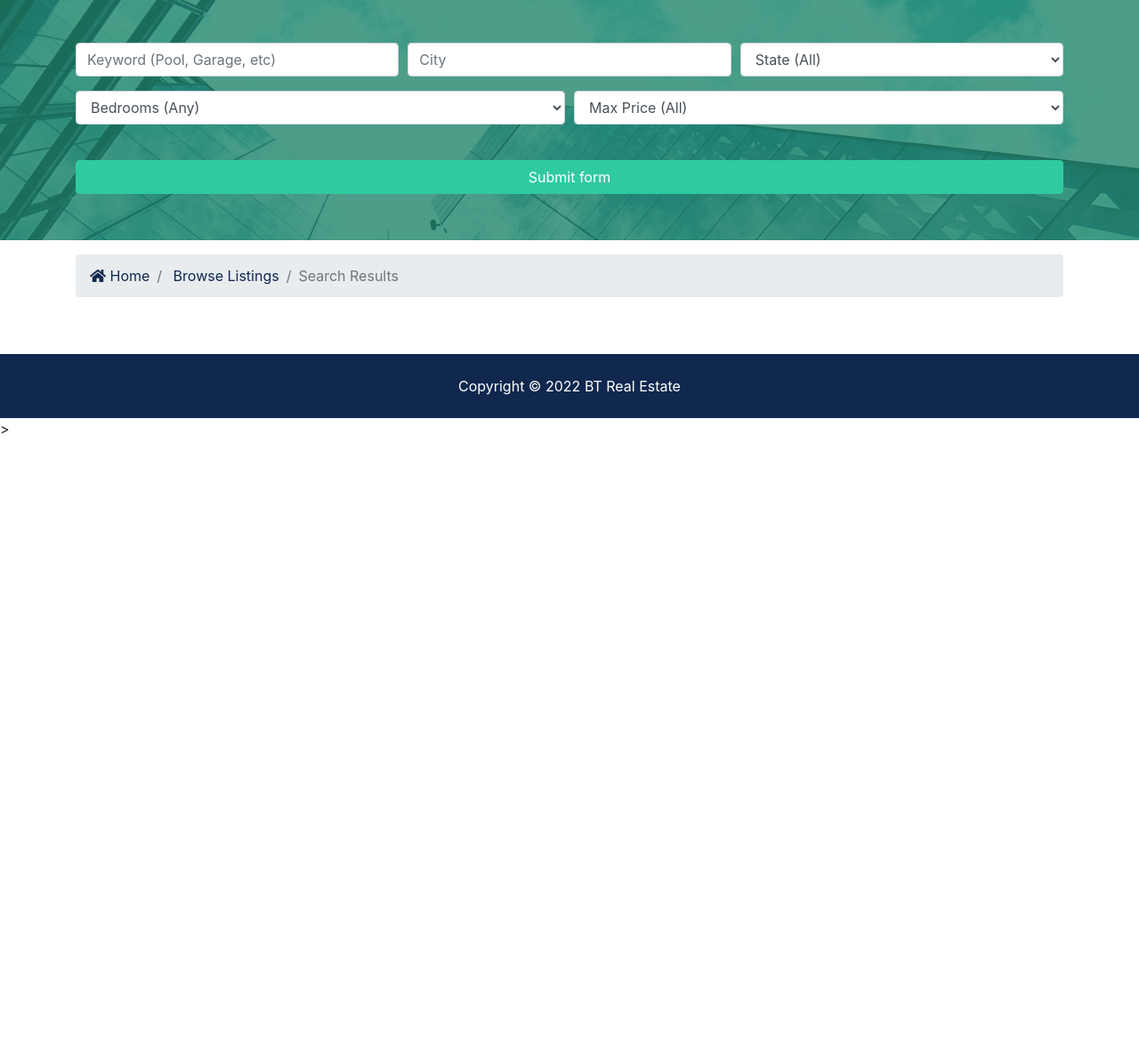
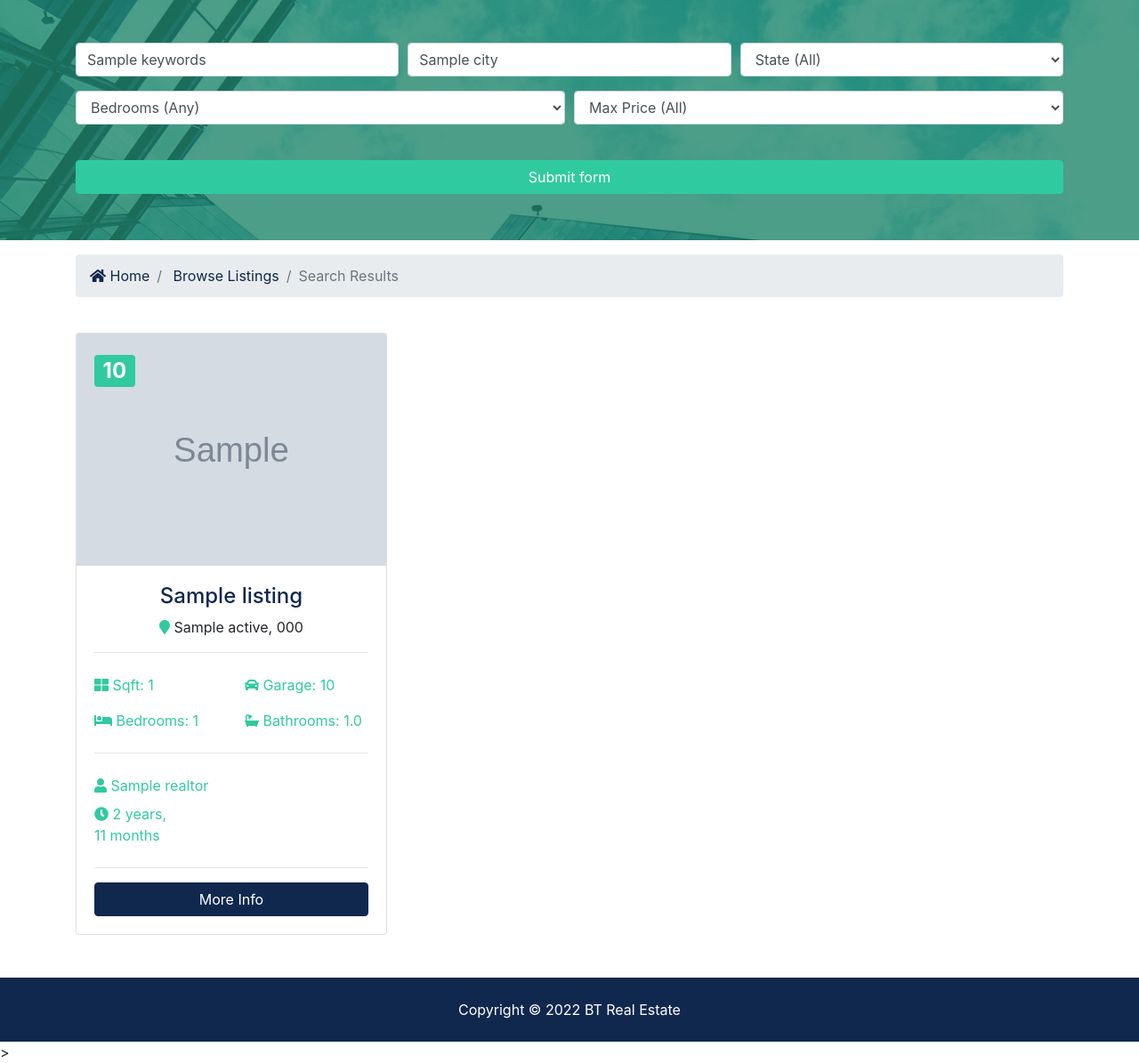
Before and after one commit to KiraL-github/20221010pyexer, a Django app: template templates/listings/search.html in a window 1280 px wide. Shown: the part 128-1323 px from the top of the page at 89% size. Before the commit the page ends 616 px from the top, so only its background shows below. Run offline with Django 3.2, Linux system fonts and the light colour scheme; tables that the repository leaves empty hold one stand-in row (values such as "Sample post"); the template is opened without the code that fills it: values that come from a table or form of the project are taken from there, most other values are stand-ins (such as "Sample title", 1, 10 or a date in 2020); grey boxes marked "Sample" are stand-in pictures; some libraries are stand-ins or nearby versions.

Commit message:
fixed search function

```diff
--- a/btre/settings.py
+++ b/btre/settings.py
@@ -86,7 +86,7 @@ DATABASES = {
         'ENGINE':  'django.db.backends.postgresql',
         'NAME':  'btredb',
         'USER': 'postgres',
-        'PASSWORD': 'srdaold',
+        'PASSWORD': '1234',
         'HOST': 'localhost',
     }
 }
--- a/listings/models.py
+++ b/listings/models.py
@@ -2,6 +2,7 @@ from django.db import models
 from datetime import datetime
 from realtors.models import Realtor
 # ! /LISTINGS/ -> API = APP -> /REALTORS/
+
 
 class Listing(models.Model):
     # ! Listing 會冇 s, 因這是 single record
@@ -19,8 +20,7 @@ class Listing(models.Model):
     sqft = models.IntegerField()
     lot_size = models.DecimalField(max_digits=5, decimal_places=1)
     is_published = models.BooleanField(default=True)
-    list_data = models.DateTimeField(default=datetime.now, blank=True)
-    # 正確是 list_date , 入咗database, 從此以後就叫 list_data
+    list_date = models.DateTimeField(default=datetime.now, blank=True)
     # photo - 有s嘅係house, 冇s係?
     photo_main = models.ImageField(upload_to='photos/%Y/%m/%d')
     photo_1 = models.ImageField(upload_to='photos/%Y/%m/%d', blank=True)
--- a/pages/views.py
+++ b/pages/views.py
@@ -10,7 +10,7 @@ from listings.choices import price_choices, state_choices, bedroom_choices
 
 def index(request):
     listings = Listing.objects.order_by(
-        '-list_data').filter(is_published=True)[:3]
+        '-list_date').filter(is_published=True)[:3]
     # make sure it's "data"
     context = {
         'listings': listings,
--- a/templates/listings/search.html
+++ b/templates/listings/search.html
@@ -1,14 +1,13 @@
 {% extends 'base.html' %}
-<!-- load humanize -->
+<!-- load humanize  -->
 {% load humanize %}
-<!-- block begin -->
+<!-- block begin  -->
 {% block content %}
-
 <section id="showcase-inner" class="showcase-search text-white py-5">
   <div class="container">
     <div class="row text-center">
       <div class="col-md-12">
-        <form action="search.html">
+        <form action="{% url 'search' %}">
           <!-- Form Row 1 -->
           <div class="form-row">
             <div class="col-md-4 mb-3">
@@ -18,6 +17,7 @@
                 name="keywords"
                 class="form-control"
                 placeholder="Keyword (Pool, Garage, etc)"
+                value="{{values.keywords}}"
               />
             </div>
 
@@ -28,6 +28,7 @@
                 name="city"
                 class="form-control"
                 placeholder="City"
+                value="{{values.city}}"
               />
             </div>
 
@@ -36,9 +37,11 @@
               <select name="state" class="form-control">
                 <option selected="true" disabled="disabled">State (All)</option>
                 {% for key, value in state_choices.items %}
-                <option value="{{key}}">{{value}}</option>
+                <option value="{{key}}"
+                {% if key == values.state %} selected
+                {% endif %}
+                >{{value}}</option>
                 {% endfor %}
-                <option value="AL"></option>
               </select>
             </div>
           </div>
@@ -50,10 +53,12 @@
                 <option selected="true" disabled="disabled">
                   Bedrooms (Any)
                 </option>
-                {% for key, value in bedroom_choices.items %}
-                <option value="{{key}}">{{value}}</option>
+                {% for key,value in bedroom_choices.items %}
+                <option value="{{key}}"
+               {% if key == values.bedrooms %} selected
+                {% endif %}
+                >{{value}}</option>
                 {% endfor %}
-                <option value="AL"></option>
               </select>
             </div>
             <div class="col-md-6 mb-3">
@@ -61,8 +66,11 @@
                 <option selected="true" disabled="disabled">
                   Max Price (All)
                 </option>
-                {% for key, value in price_choices.items %}
-                <option value="{{key}}">{{value}}</option>
+                {% for key,value in price_choices.items %}
+                <option value="{{key}}"
+                {% if key == values.price %} selected
+                {% endif %}
+                >{{value}}</option>
                 {% endfor %}
               </select>
             </div>
@@ -99,13 +107,68 @@
     <div class="row">
       {% if listings %} {% for listing in listings %}
       <!-- Listing 1 -->
+      <div class="col-md-6 col-lg-4 mb-4">
+        <div class="card listing-preview">
+          <img class="card-img-top" src="{{listing.photo_main.url}}" alt="" />
+          <div class="card-img-overlay">
+            <h2>
+              <span class="badge badge-secondary text-white"
+                >{{listing.price | intcomma}}</span
+              >
+            </h2>
+          </div>
+          <div class="card-body">
+            <div class="listing-heading text-center">
+              <h4 class="text-primary">{{listing.title}}</h4>
+              <p>
+                <i class="fas fa-map-marker text-secondary"></i>
+                {{listing.city}} {{listing.state}}, {{listing.zipcode}}
+              </p>
+            </div>
+            <hr />
+            <div class="row py-2 text-secondary">
+              <div class="col-6">
+                <i class="fas fa-th-large"></i> Sqft: {{listing.sqft}}
+              </div>
+              <div class="col-6">
+                <i class="fas fa-car"></i> Garage: {{listing.garage}}
+              </div>
+            </div>
+            <div class="row py-2 text-secondary">
+              <div class="col-6">
+                <i class="fas fa-bed"></i> Bedrooms: {{listing.bedrooms}}
+              </div>
+              <div class="col-6">
+                <i class="fas fa-bath"></i> Bathrooms: {{listing.bathroom}}
+              </div>
+            </div>
+            <hr />
+            <div class="row py-2 text-secondary">
+              <div class="col-12">
+                <i class="fas fa-user"></i> {{listing.realtor.name}}
+              </div>
+            </div>
+            <div class="row text-secondary pb-2">
+              <div class="col-6">
+                <i class="fas fa-clock"></i> {{listing.list_date | timesince}}
+              </div>
+            </div>
+            <hr />
+            <a
+              href="{% url 'listing' listing.id %}"
+              class="btn btn-primary btn-block"
+              >More Info</a
+            >
+          </div>
+        </div>
+      </div>
+
       {% endfor %} {% else %}
       <div class="col-md-12">
-        <p>No Listing Available</p>
+        <p>No Listings Available</p>
       </div>
       {% endif %}
     </div>
   </div>
 </section>
-
 {% endblock %}
--- a/templates/pages/index.html
+++ b/templates/pages/index.html
@@ -133,7 +133,7 @@
             </div>
             <div class="row text-secondary pb-2">
               <div class="col-6">
-                <i class="fas fa-clock"></i> {{listing.list_data | timesince}}
+                <i class="fas fa-clock"></i> {{listing.list_date | timesince}}
               </div>
             </div>
             <hr />
```
Also changed, not shown: listings/admin.py (+6 -2 lines), listings/views.py (+26 -6 lines), templates/listings/listing.html (+7 -10 lines), templates/listings/listings.html (+16 -14 lines), listings/migrations/0002_rename_list_data_listing_list_date.py (added).
